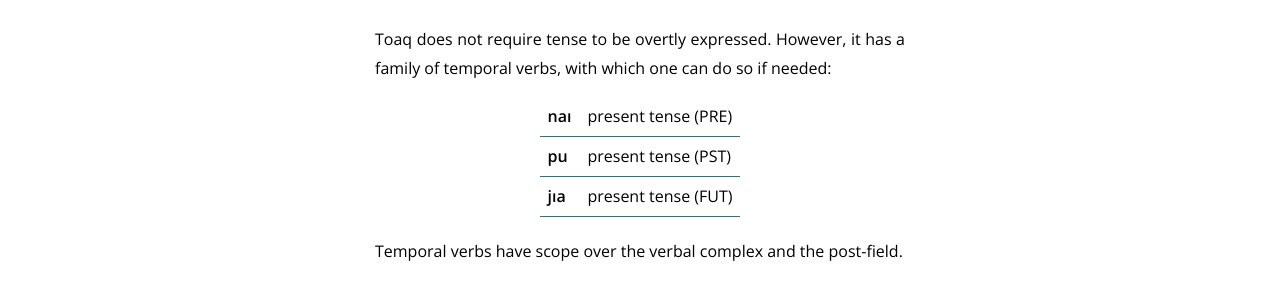
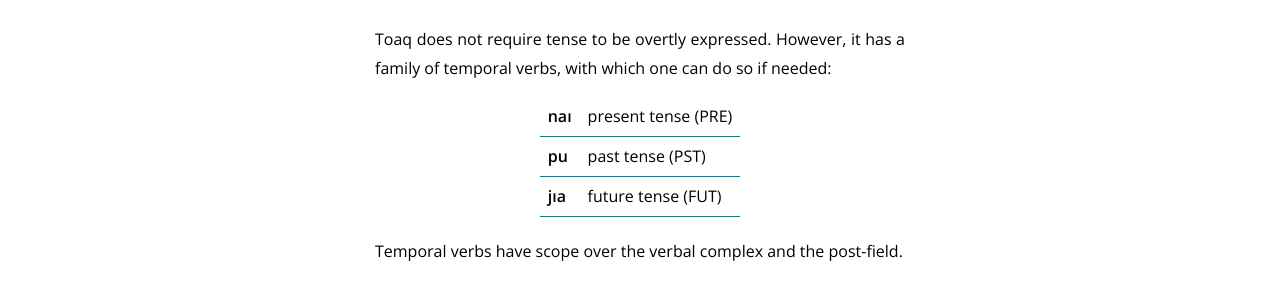
Before and after one commit to toaq/toaq.github.io, a Jekyll site: the page built from refgram/11/index.html, in a window 1280 px wide. Shown: the part 247-547 px from the top of the page. Built offline with Jekyll 4.4.1, drawn with Linux system fonts in a browser that asks for light colours; nearby versions of some CDN libraries.

Commit message:
Fix definitions of tense verbs

```diff
--- a/refgram/11/index.html
+++ b/refgram/11/index.html
@@ -19,11 +19,11 @@ title: Tense
 </tr>
 <tr>
 	<td><span class="toaq">pu</span></td>
-	<td>present tense (PST)</td>
+	<td>past tense (PST)</td>
 </tr>
 <tr>
 	<td><span class="toaq">jıa</span></td>
-	<td>present tense (FUT)</td>
+	<td>future tense (FUT)</td>
 </tr>
 </table>
 
```
